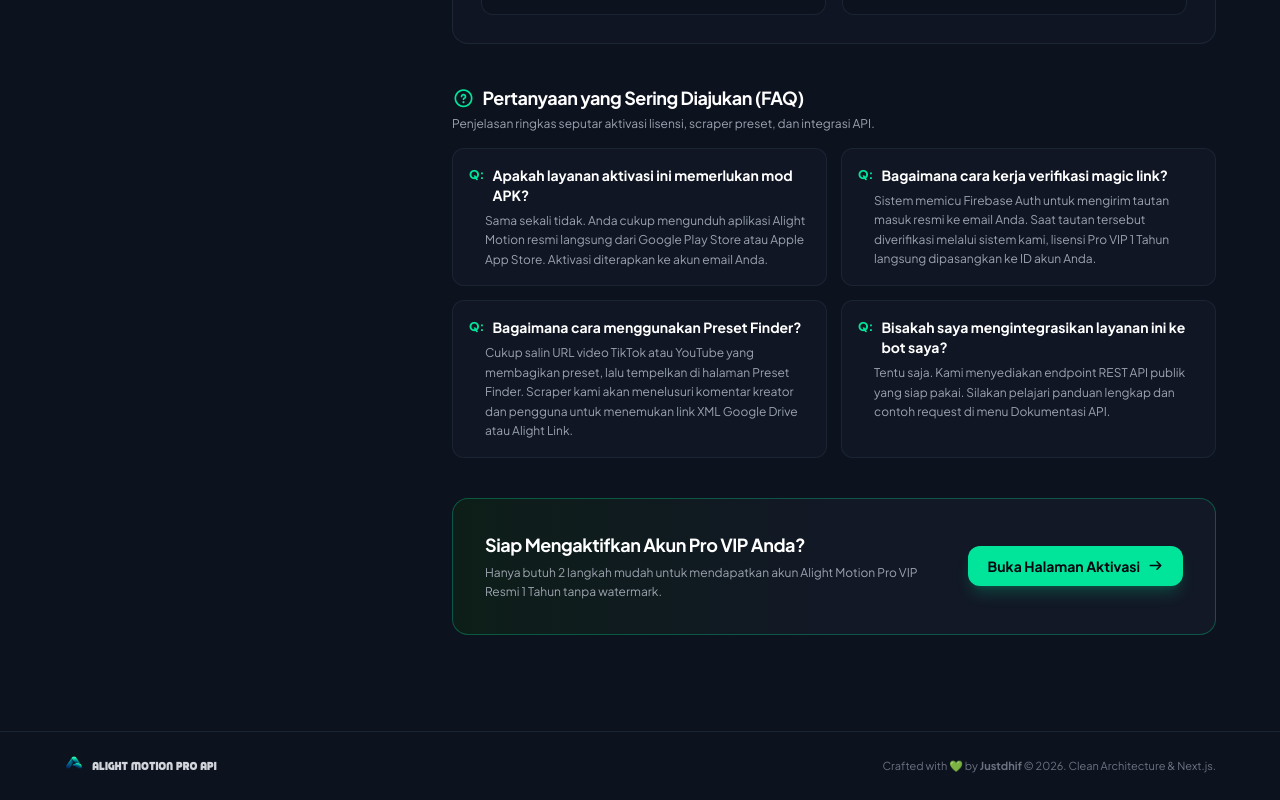
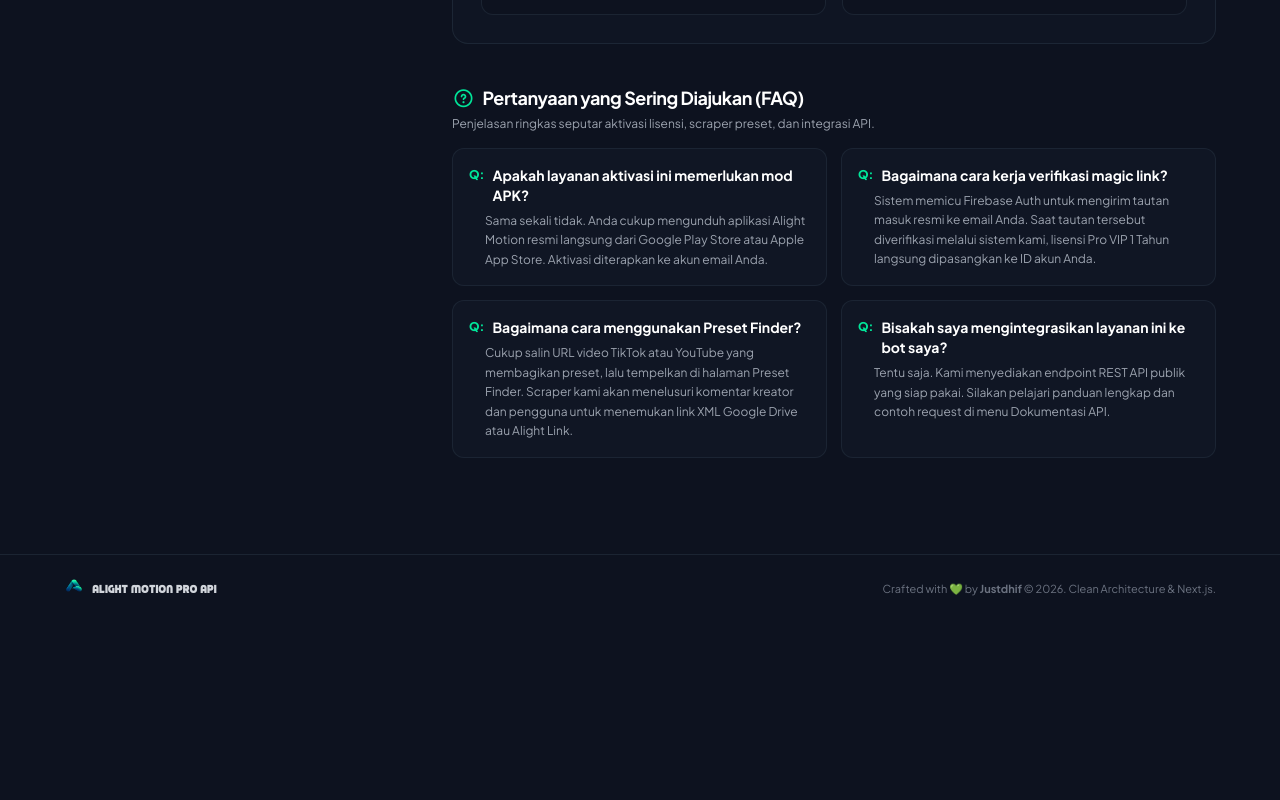
Before and after one commit to Justdhif/am_prem-api, a Next.js app in the folder web/: page / in a window 1280 px wide. Shown: the part 1569-2369 px from the top of the page. After the commit the page ends 2192 px from the top, so only its background shows below. Built offline with nearby package versions, Linux system fonts and the light colour scheme; no server answers.

Commit message:
style(home): remove bottom activation call-to-action banner

```diff
--- a/web/src/components/home/HomeOverview.tsx
+++ b/web/src/components/home/HomeOverview.tsx
@@ -187,28 +187,6 @@
           ))}
         </div>
       </section>
-
-      {/* 4. FOOTER CALL-TO-ACTION BANNER */}
-      <section className="p-6 sm:p-8 rounded-2xl bg-gradient-to-r from-[#0d1e18] via-[#121826] to-[#121826] border border-[#00e599]/30 flex flex-col sm:flex-row sm:items-center justify-between gap-4">
-        <div className="space-y-1 max-w-xl">
-          <h3 className="text-base sm:text-lg font-bold text-white tracking-tight">
-            Siap Mengaktifkan Akun Pro VIP Anda?
-          </h3>
-          <p className="text-xs text-gray-400 leading-relaxed">
-            Hanya butuh 2 langkah mudah untuk mendapatkan akun Alight Motion Pro VIP Resmi 1 Tahun tanpa watermark.
-          </p>
-        </div>
-
-        <div className="flex items-center space-x-3 shrink-0">
-          <Link
-            href="/aktivasi"
-            className="px-5 py-2.5 rounded-xl bg-[#00e599] hover:bg-[#1affaa] text-gray-950 font-bold text-xs sm:text-sm transition shadow-lg shadow-[#00e599]/20 flex items-center space-x-2 cursor-pointer active:scale-95"
-          >
-            <span>Buka Halaman Aktivasi</span>
-            <i className="fa-solid fa-arrow-right text-xs"></i>
-          </Link>
-        </div>
-      </section>
     </div>
   );
 }
```
